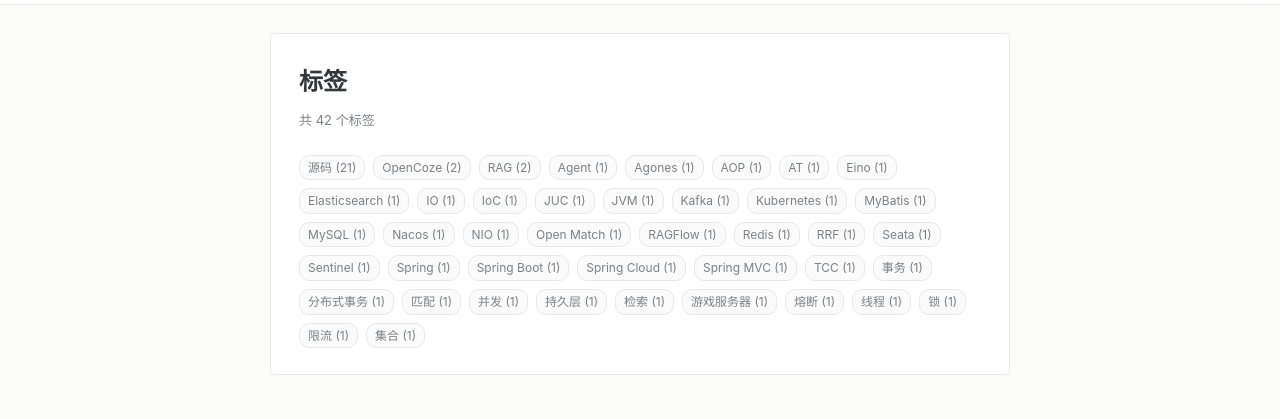
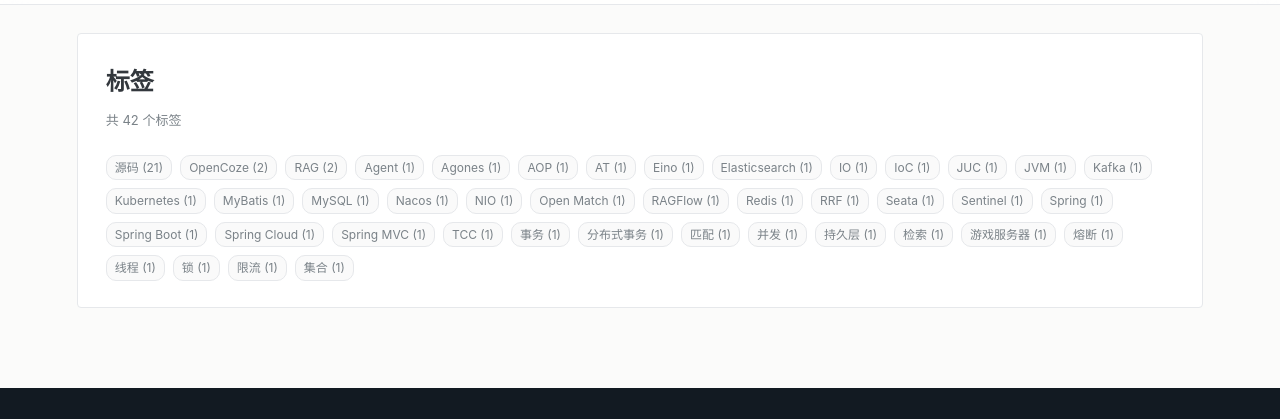
Before and after one commit to gycxxx/gycxxx.github.io, an Astro site: page /tags in a window 1280 px wide. Shown: the part 56-475 px from the top of the page. Built offline with nearby package versions, Linux system fonts and the light colour scheme; Astro itself is replaced by a stand-in of ours; some packages are replaced by stand-ins of ours.

Commit message:
site: 文章区左右宽度自适应（min(100%-40px, clamp(780px,88vw,1160px))）

```diff
--- a/src/styles/global.css
+++ b/src/styles/global.css
@@ -117,9 +117,10 @@ a:hover {
 
 /* ---------- layout ---------- */
 .main {
-  max-width: var(--wrap);
+  /* 左右自适应：窄窗口时保留 40px 留白，宽窗口时文字区在 780~1160px 之间随视口伸缩 */
+  width: min(calc(100% - 40px), clamp(780px, 88vw, 1160px));
   margin: 0 auto;
-  padding: 28px 20px 60px;
+  padding: 28px 0 60px;
 }
 
 .panel {
```
